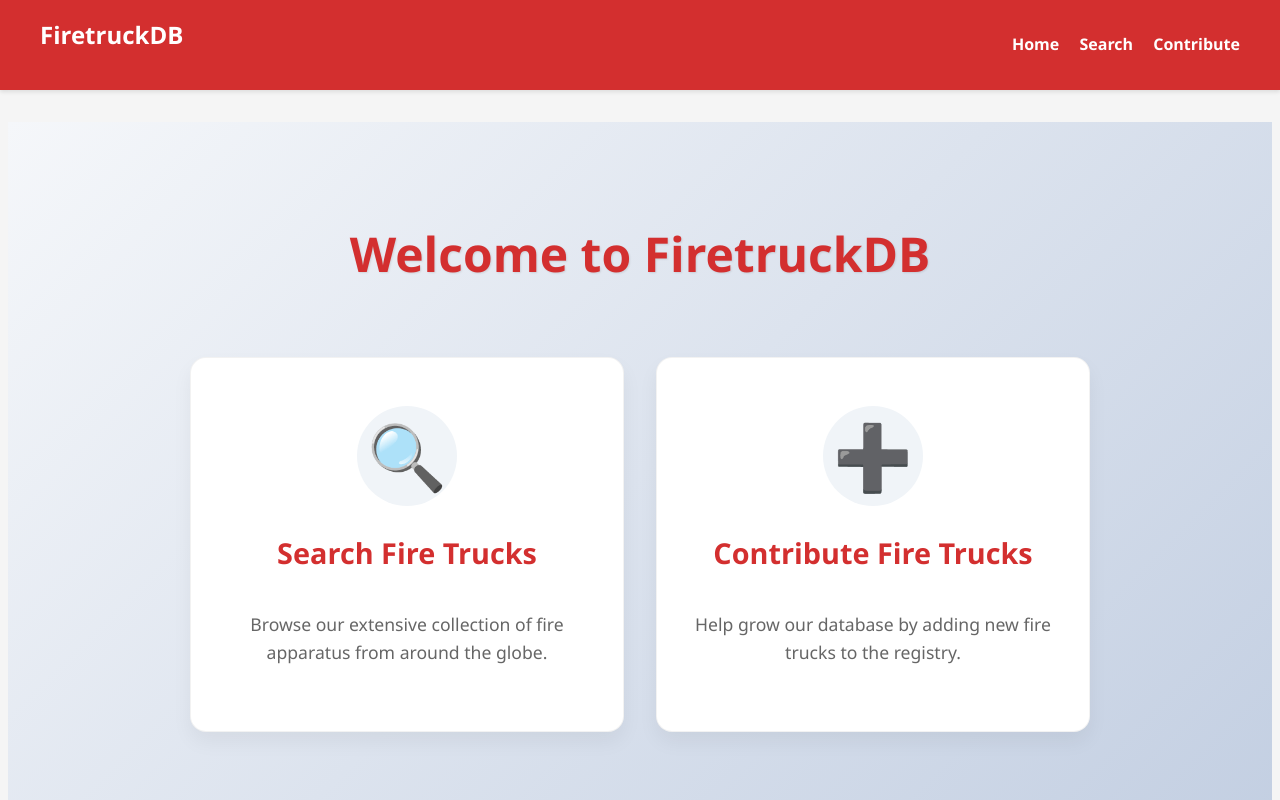
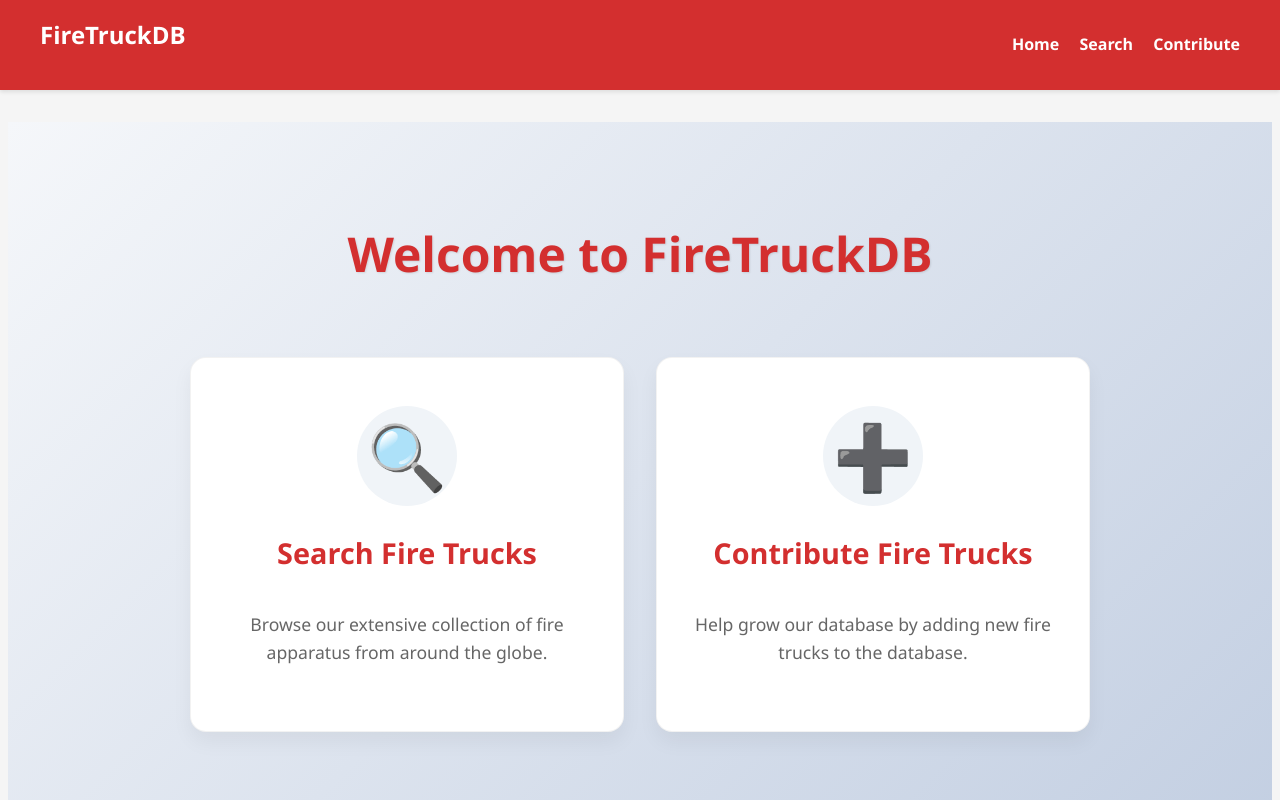
Before and after one commit to michaelgaskin/FiretruckDB, a website: page public/index.html in a window 1280 px wide. Shown: the top 800 px of the page. Drawn offline with Linux system fonts and the light colour scheme; no server answers.

Commit message:
Update index.html
Minor copy edits

```diff
--- a/public/index.html
+++ b/public/index.html
@@ -11,7 +11,7 @@
 <body>
   <header>
     <nav>
-      <h1>FiretruckDB</h1>
+      <h1>FireTruckDB</h1>
       <div>
         <a href="index.html">Home</a>
         <a href="search.html">Search</a>
@@ -22,7 +22,7 @@
 
   <main class="hero-section">
     <div class="hero-content">
-      <h2 class="hero-title">Welcome to FiretruckDB</h2>
+      <h2 class="hero-title">Welcome to FireTruckDB</h2>
 
       <div class="action-cards">
         <a href="search.html" class="action-card search-card">
@@ -34,7 +34,7 @@
         <a href="contribute.html" class="action-card contribute-card">
           <div class="card-icon">➕</div>
           <h3>Contribute Fire Trucks</h3>
-          <p>Help grow our database by adding new fire trucks to the registry.</p>
+          <p>Help grow our database by adding new fire trucks to the database.</p>
         </a>
       </div>
     </div>
```
